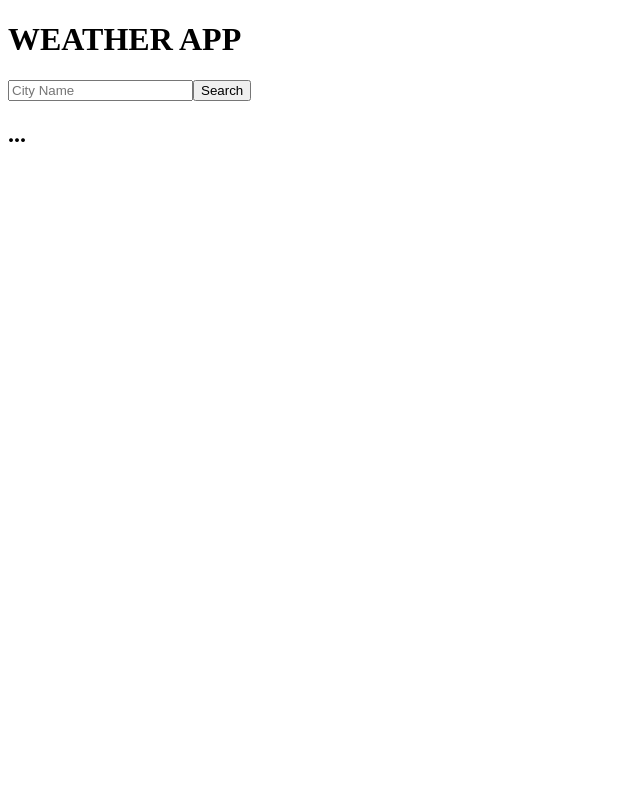
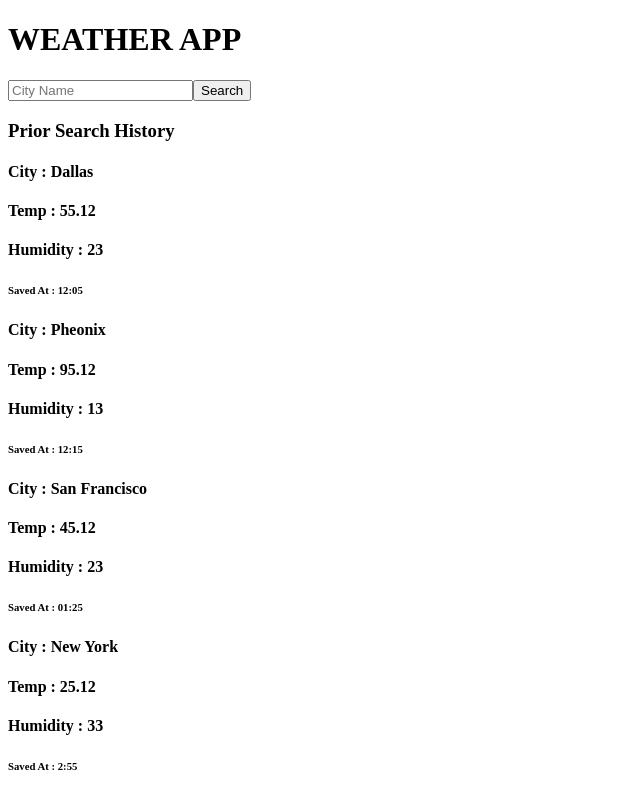
Before and after one commit to rsamhollyer/weather-client, a React (Create React App) app: page / in a window 1280 px wide. Shown: the whole page, without its empty margins (0-640 px from the left). Built offline with nearby package versions, Linux system fonts and the light colour scheme.

Commit message:
manually added some previous searches in the savedSearches state for rendering and comp purposes

```diff
--- a/src/App.jsx
+++ b/src/App.jsx
@@ -2,34 +2,35 @@ import { useState, useEffect } from "react";
 import axios from "axios";
 import CitySearch from "./components/CitySearch";
 import Weather from "./components/Weather";
+import SavedSearches from "./components/SavedSearches";
 
 function App() {
   // State
   const [inputText, setInputText] = useState("");
   const [cityName, setCityName] = useState({});
   const [weather, setWeather] = useState({});
-  const [savedSearches, setSavedSearches] = useState([]);
+  const [savedSearches, setSavedSearches] = useState([
+    { id: 1, city: "Dallas", temp: 55.12, humidity: 23, time: "12:05" },
+    { id: 2, city: "Pheonix", temp: 95.12, humidity: 13, time: "12:15" },
+    { id: 3, city: "San Francisco", temp: 45.12, humidity: 23, time: "01:25" },
+    { id: 4, city: "New York", temp: 25.12, humidity: 33, time: "2:55" },
+  ]);
 
   //Axios
 
   const getWeather = async (str) => {
     const URL = `/api/weather`;
-
+    try {
       const resp = await axios.get(URL, {
         params: {
           q: str,
           units: "imperial",
         },
       });
-    if (resp.data.name === "Error") {
+      setWeather(resp.data);
+    } catch (err) {
       alert("Something went wrong");
-    } else {
-      setWeather(resp.data);
     }
-    console.log(resp.data.name);
-    console.log(resp.status);
-
-    // alert(`City does not exist. Try again`);
   };
 
   // UseEffect
@@ -42,13 +43,17 @@ function App() {
   return (
     <div className="App">
       <h1>WEATHER APP</h1>
-
       <CitySearch
         setCityName={setCityName}
         inputText={inputText}
         setInputText={setInputText}
       />
-      <Weather weather={weather} />
+      <Weather
+        weather={weather}
+        savedSearches={savedSearches}
+        setSavedSearches={setSavedSearches}
+      />
+      <SavedSearches savedSearches={savedSearches} />
     </div>
   );
 }
--- /dev/null
+++ b/src/components/SavedSearches.jsx
@@ -0,0 +1,19 @@
+import SearchCard from "./SearchCard";
+
+function SavedSearches(props) {
+  // Props
+  const { savedSearches } = props;
+
+  return (
+    <div className="previous-searches">
+      <h3>Prior Search History</h3>
+      {savedSearches.length > 0
+        ? savedSearches.map((search) => {
+            return <SearchCard search={search} key={search.id} />;
+          })
+        : null}
+    </div>
+  );
+}
+
+export default SavedSearches;
--- /dev/null
+++ b/src/components/SearchCard.jsx
@@ -0,0 +1,15 @@
+function SearchCard(props) {
+  // Props
+  const { search } = props;
+
+  return (
+    <div className="search-card">
+      <h4>City : {search.city}</h4>
+      <h4>Temp : {search.temp}</h4>
+      <h4>Humidity : {search.humidity}</h4>
+      <h6>Saved At : {search.time}</h6>
+    </div>
+  );
+}
+
+export default SearchCard;
--- a/src/components/Weather.jsx
+++ b/src/components/Weather.jsx
@@ -1,6 +1,6 @@
 function Weather(props) {
   // Props
-  const { weather } = props;
+  const { weather, savedSearches, setSavedSearches } = props;
 
   return (
     <>
@@ -10,9 +10,7 @@ function Weather(props) {
           <h3>Current Temp : {weather.main.temp}</h3>
           <h3>Current Humidity : {weather.main.humidity}</h3>
         </div>
-      ) : (
-        <h2>...</h2>
-      )}
+      ) : null}
     </>
   );
 }
```
Lines whose indentation alone changed are shown as unchanged.
